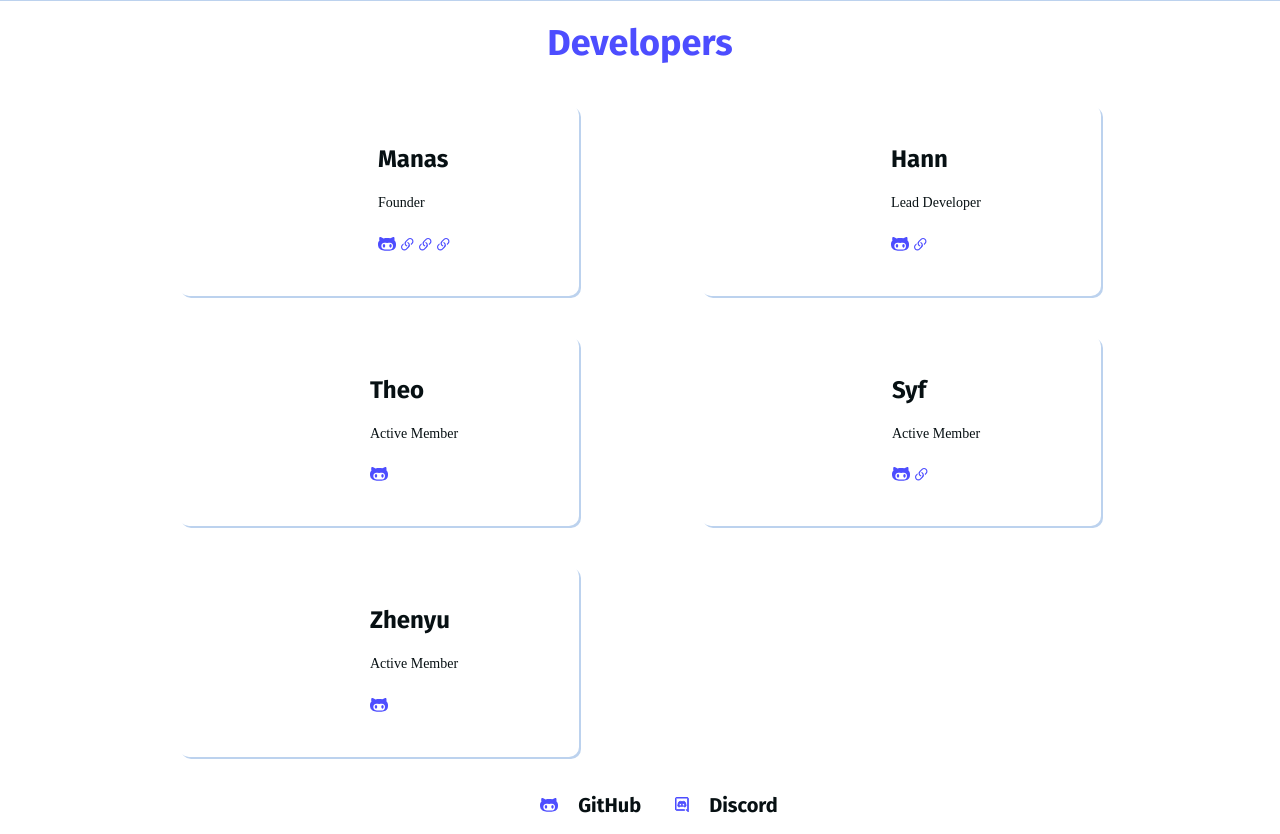
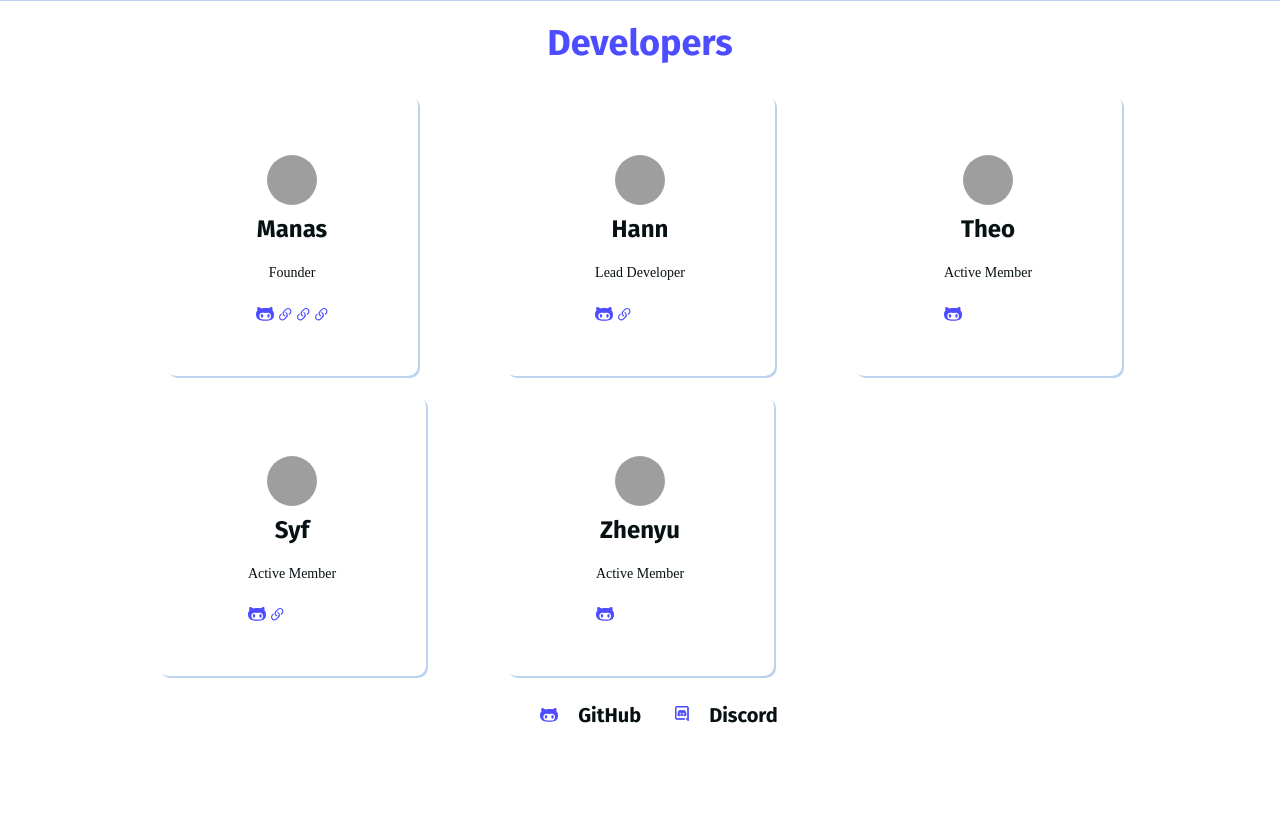
Before and after one commit to OpenDevOrganization/website, a Flask app: page / in a window 1280 px wide. Shown: the part 1589-2423 px from the top of the page. After the commit the page ends 2312 px from the top, so only its background shows below. Run offline with Flask 2, Linux system fonts and the light colour scheme; some web fonts are replaced; grey boxes are pictures that could not be loaded.

Commit message:
Update style.css

```diff
--- a/static/css/style.css
+++ b/static/css/style.css
@@ -50,6 +50,7 @@
 }
 h4 {
   font-size: 2.4rem;
+  text-align: center;
 }
 h5 {
   font-size: 2rem;
@@ -61,6 +62,7 @@
   font-family: "Sumana", serif;
   font-size: 1.4rem;
   line-height: 1.4;
+  text-align: center;
 }
 
 a {
@@ -270,7 +272,7 @@
 
 .developers-card-deck {
   display: grid;
-  grid-template-columns: 1fr 1fr;
+  grid-template-columns: 1fr 1fr 1fr;
   max-width: 1024px;
   justify-items: center;
   align-items: center;
@@ -281,13 +283,13 @@
 
 .dev-card {
   border-radius: 10px;
-  padding: 20px;
-  margin: 20px 10px;
+  padding: 30px 70px;
+  margin: 10px 10px;
   box-shadow: 2px 2px var(--ligh-blue);
 }
 
 .dev-card-content {
-  display: grid;
+  display: inline-block;
   grid-template-columns: 1fr 5fr;
   column-gap: 20px;
   padding: 20px;
@@ -296,19 +298,38 @@
 }
 
 .dev-card-image {
+  margin: 10px;
   border-radius: 100%;
   width: 5rem;
   height: 5rem;
 }
 
-.dev-card-background1 {
-  background: url("https://hannwebsites.com/wp-content/uploads/2020/11/cropped-site_ico2.png")
+.dev-card-backgroundhann {
+  background: url("https://cdn.discordapp.com/avatars/367117571893231618/acb7c6d081bd7a82ed89192d6408cb33.png?size=128")
     no-repeat;
   background-size: cover;
 }
 
-.dev-card-background2 {
-  background: var(--blue);
+.dev-card-backgroundmanas {
+  background: url("https://cdn.discordapp.com/attachments/800789044727906355/801112743842283580/Screenshot_2021-01-14-09-10-40-86.jpg")
+    no-repeat;
+  background-size: cover;
+}
+
+.dev-card-backgroundtheo {
+  background: url("https://cdn.discordapp.com/avatars/698080708677206067/57d33ae9157e4a93023bf69ffc83eca2.png?size=128")
+    no-repeat;
+  background-size: cover;
+}
+.dev-card-backgroundsyf {
+  background: url("https://cdn.discordapp.com/avatars/688275513961087030/2d17dd9fa39d056457a53e94096c170b.png?size=128")
+    no-repeat;
+  background-size: cover;
+}
+
+.dev-card-backgroundzhenyu {
+  background: url("https://cdn.discordapp.com/avatars/744605500959621280/0b3b5eda9c451c080a264e54b8a19fd2.png?size=128")
+    no-repeat;
   background-size: cover;
 }
 
```
